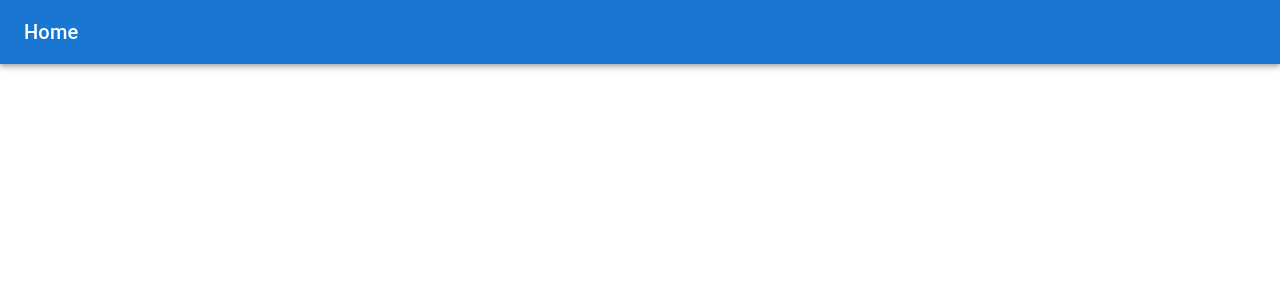
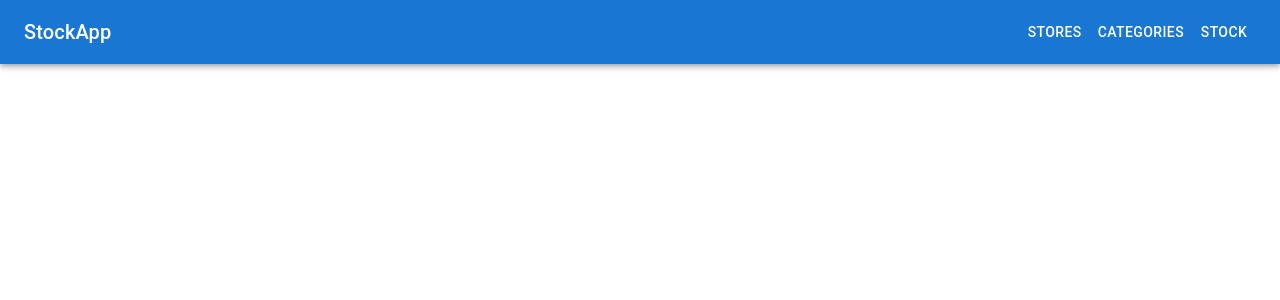
Before and after one commit to skiran18/Stock-App, a React (Create React App) app: page / in a window 1280 px wide. Shown: the top 300 px of the page. Built offline with nearby package versions, Linux system fonts and the light colour scheme.

Commit message:
Top navigation bar

```diff
--- a/src/App.js
+++ b/src/App.js
@@ -1,30 +1,39 @@
 import React, { useState } from "react";
-import { Route, BrowserRouter as Router, Redirect } from "react-router-dom";
 import {
   AppBar,
   Button,
-  IconButton,
-  Tab,
-  Tabs,
   Typography,
   Toolbar,
 } from "@mui/material";
-import { Add, Category, Storefront, Inventory2 } from "@mui/icons-material";
-// import ManageCategory from "./pages/manageCategory";
-// import ManageStock from "./pages/manageStock";
-// import AddStockForm from "./components/AddStock";
-// import StorePage from "./pages/manageStore";
-// import { useDataContext } from "./context/DataContext";
+import Box from '@mui/material/Box';
+
 import "./App.css";
+const sideNavItems = ['Stores', 'Categories', 'Stock']
+const App = () => {
+  const [page, setPage] = useState('');
 
-const App = () => {
-
+  const handleOption = (i) => {
+    setPage(i)
+  }
   return (
           <div>
             <AppBar position="static">
-              <Toolbar>
-                <Typography variant="h6">Home</Typography>
-              </Toolbar>
+            <Toolbar>
+          <Typography
+            variant="h6"
+            component="div"
+            sx={{ flexGrow: 1, display: { xs: 'none', sm: 'block' } }}
+          >
+            StockApp
+          </Typography>
+          <Box sx={{ display: { xs: 'none', sm: 'block' } }}>
+            {sideNavItems.map((item) => (
+              <Button className="topnav-buttons" key={item} sx={{ color: '#fff' }} onClick={event => handleOption(item)}>
+                {item}
+              </Button>
+            ))}
+          </Box>
+        </Toolbar>
             </AppBar>
     </div>
   )
```
